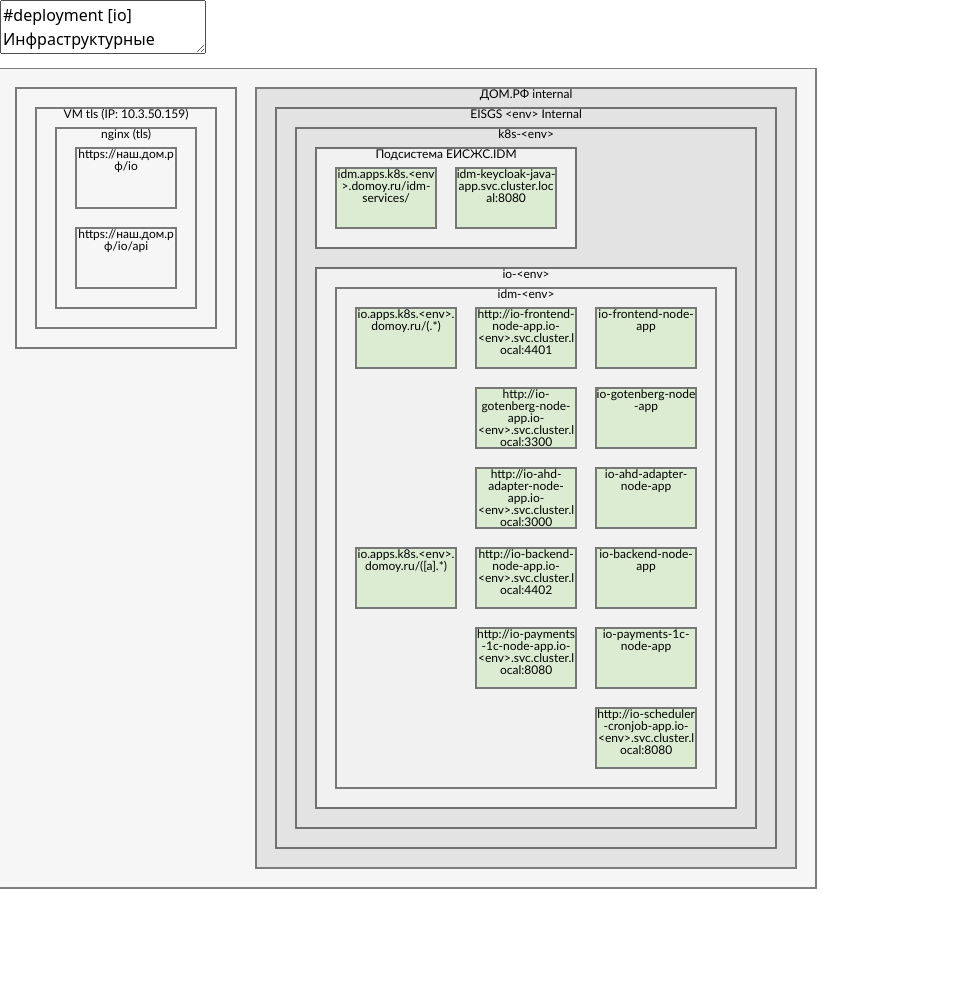
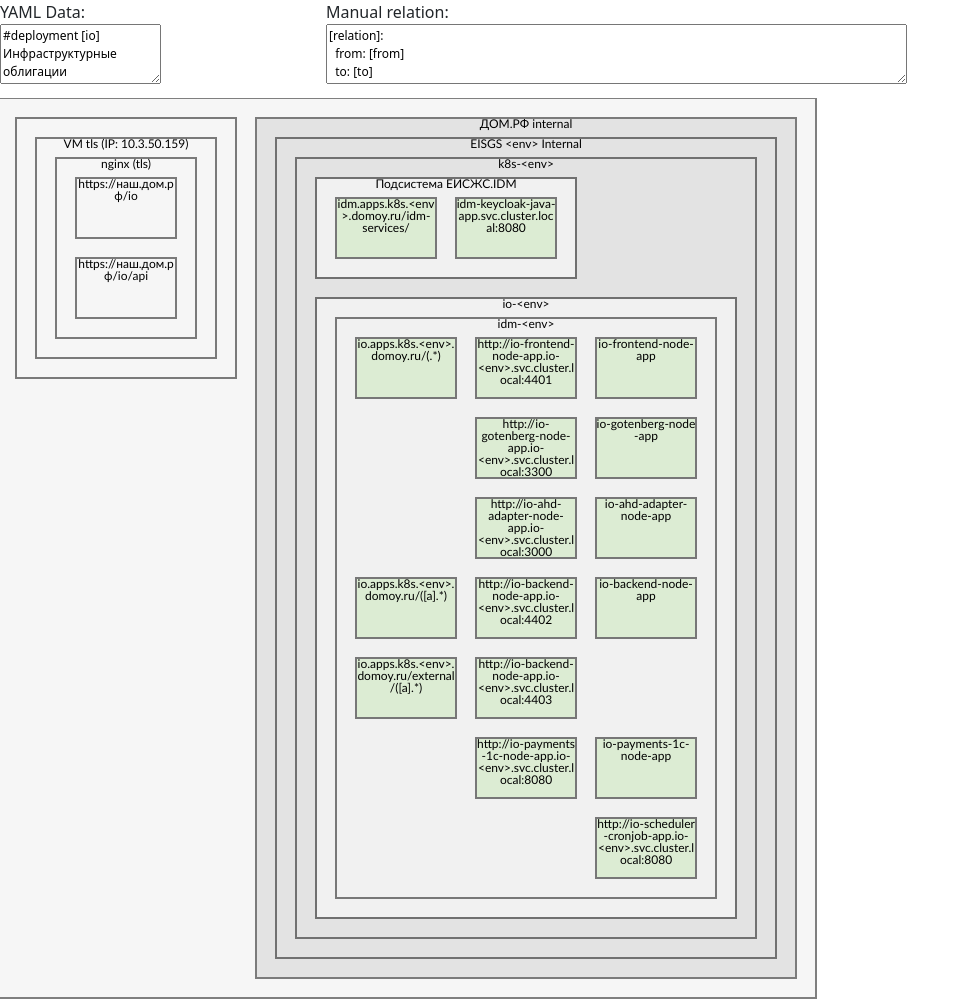
Before and after one commit to Mirovan/yaml-chart, a website built with webpack: page frontend/index.html in a window 1280 px wide. Shown: the whole page, without its empty margins (0-970 px from the left). Built offline with nearby package versions, Linux system fonts and the light colour scheme; what heap-js would draw is missing.

Commit message:
При нажатии на объекты в textarea формируется yaml со связью между объектами

```diff
--- a/frontend/index.html
+++ b/frontend/index.html
@@ -11,9 +11,16 @@
 
 <div class="group">
     <div class="row">
-        <div id="left-panel" class="col-1">
-            <textarea id="yaml-text">
-            </textarea>
+        <div id="left-panel" class="col-2">
+            YAML Data:
+            <br />
+            <textarea id="yaml-text" style="font-size: 12px;" rows="3"></textarea>
+        </div>
+        <div class="col-1"></div>
+        <div class="col-3">
+            Manual relation:
+            <br />
+            <textarea id="manual-relation-text" style="font-size: 12px;" rows="3" cols="80"></textarea>
         </div>
     </div>
     <div class="row">
--- a/frontend/src/box.js
+++ b/frontend/src/box.js
@@ -1,5 +1,6 @@
 import * as Func from "./functions";
 import Konva from "konva";
+import {updateManualRelation} from "./manual-relation.js";
 
 const defaultBoxWidth = 100;
 const defaultBoxHeight = 60;
@@ -184,11 +185,11 @@
         draggable: false,
         opacity: 0.5,
     });
-    rect.setAttr('id', object.id);
-    rect.setAttr('name', object.name);
-    rect.on('click', function () {
-        console.log("ID:", rect.getAttr("id"), "| Name:", rect.getAttr("name"));
-    });
+    // rect.setAttr('id', object.id);
+    // rect.setAttr('name', object.name);
+    // rect.on('click', function () {
+    //     console.log("ID:", rect.getAttr("id"), "| Name:", rect.getAttr("name"));
+    // });
     canvasLayer.add(rect);
 
     const text = new Konva.Text({
@@ -201,10 +202,9 @@
         fontFamily: 'Calibri',
         align: 'center',
     });
-    text.setAttr('id', object.id);
-    text.setAttr('name', object.name);;
     text.on('click', function () {
-        console.log("ID:", rect.getAttr("id"), "| Name:", rect.getAttr("name"));
+        console.log("ID:", object.id, "| Name:", object.name);
+        updateManualRelation(object.id);
     });
     canvasLayer.add(text);
 
--- a/frontend/src/entry.js
+++ b/frontend/src/entry.js
@@ -4,6 +4,7 @@
 import YAML from 'yaml';
 import * as Box from "./box.js";
 import * as Relation from "./relation.js";
+import {initManualRelation} from "./manual-relation.js";
 
 /**********************************************************************************/
 let stage;
@@ -26,6 +27,7 @@
     // fetch('http://localhost:3000/test6.yaml')
         .then(response => response.text())
         .then(response => {
+            initManualRelation();
             document.getElementById("yaml-text").innerHTML = response;
             // const yamlData = YAML.parse(document.getElementById("yaml-text").value);
 
--- /dev/null
+++ b/frontend/src/manual-relation.js
@@ -0,0 +1,29 @@
+import * as Func from "./functions";
+
+const relationText = "[relation]:\n  from: [from]\n  to: [to]";
+
+let from;
+let to;
+
+export function initManualRelation() {
+    document.getElementById("manual-relation-text").innerHTML = relationText;
+}
+
+
+export function updateManualRelation(objectId) {
+    if (Func.isNull(from)) {
+        from = objectId;
+        let text = relationText.replace("[from]", from);
+        document.getElementById("manual-relation-text").innerHTML = text;
+        return;
+    }
+    if (Func.isNull(to)) {
+        to = objectId;
+        let text = relationText.replace("[from]", from);
+        text = text.replace("[to]", to);
+        text = text.replace("[relation]", from + "-" + to);
+        document.getElementById("manual-relation-text").innerHTML = text;
+        from = null;
+        to = null;
+    }
+}
--- a/frontend/test/work/io.yaml
+++ b/frontend/test/work/io.yaml
@@ -37,7 +37,7 @@
                       color: "#c9e7b7"
                       type: box
                       name: idm.apps.k8s.<env>.domoy.ru/idm-services/
-                    bbb:
+                    idm-keycloak-java-app-svc:
                       color: "#c9e7b7"
                       type: box
                       name: idm-keycloak-java-app.svc.cluster.local:8080
@@ -56,65 +56,76 @@
                               color: "#c9e7b7"
                               type: box
                               name: io.apps.k8s.<env>.domoy.ru/(.*)
-                            bbb1:
+                            io-frontend-node-app-service:
                               color: "#c9e7b7"
                               type: box
                               name: http://io-frontend-node-app.io-<env>.svc.cluster.local:4401
-                            ccc1:
+                            io-frontend-node-app-deployment:
                               color: "#c9e7b7"
                               type: box
                               name: io-frontend-node-app
                         io-group-gotenberg:
                           border: none
                           objects:
-                            bbb2:
+                            io-gotenberg-node-app-service:
                               marginX: 120
                               marginY: 0
                               color: "#c9e7b7"
                               type: box
                               name: http://io-gotenberg-node-app.io-<env>.svc.cluster.local:3300
-                            ccc2:
+                            io-gotenberg-node-app-deployment:
                               color: "#c9e7b7"
                               type: box
                               name: io-gotenberg-node-app
                         io-group-ahd-node-adapter:
                           border: none
                           objects:
-                            bbb3:
+                            io-ahd-adapter-node-app-svc:
                               marginX: 120
                               marginY: 0
                               color: "#c9e7b7"
                               type: box
                               name: http://io-ahd-adapter-node-app.io-<env>.svc.cluster.local:3000
-                            ccc3:
+                            io-ahd-adapter-node-app-dpl:
                               color: "#c9e7b7"
                               type: box
                               name: io-ahd-adapter-node-app
-                        io-group-backend-node-app:
+                        io-group-backend-node-app-1:
                           border: none
                           objects:
                             io-ingress-2:
                               color: "#c9e7b7"
                               type: box
                               name: io.apps.k8s.<env>.domoy.ru/([a].*)
-                            bbb4:
+                            io-backend-node-app-service-1:
                               color: "#c9e7b7"
                               type: box
                               name: http://io-backend-node-app.io-<env>.svc.cluster.local:4402
-                            ccc4:
+                            io-backend-node-app-deployment:
                               color: "#c9e7b7"
                               type: box
                               name: io-backend-node-app
+                        io-group-backend-node-app-2:
+                          border: none
+                          objects:
+                            io-ingress-3:
+                              color: "#c9e7b7"
+                              type: box
+                              name: io.apps.k8s.<env>.domoy.ru/external/([a].*)
+                            io-backend-node-app-service-2:
+                              color: "#c9e7b7"
+                              type: box
+                              name: http://io-backend-node-app.io-<env>.svc.cluster.local:4403
                         io-group-1c-payments:
                           border: none
                           objects:
-                            bbb5:
+                            io-payments-1c-node-app-svc:
                               marginX: 120
                               marginY: 0
                               color: "#c9e7b7"
                               type: box
                               name: http://io-payments-1c-node-app.io-<env>.svc.cluster.local:8080
-                            ccc5:
+                            io-payments-1c-node-app-dpl:
                               color: "#c9e7b7"
                               type: box
                               name: io-payments-1c-node-app
@@ -136,13 +147,42 @@
     from: io-endpoint-1
     to: io-ingress-1
 
-  #services and deployments
-#  aaa1-bbb1:
-#    from: aaa1
-#    to: bbb1
-#  ссс1-bbb1:
-#    from: ccc1
-#    to: bbb1
-#  ccc2-bbb2:
-#    from: ccc2
-#    to: bbb2
+  io-ingress-1-io-frontend-node-app-service:
+    from: io-ingress-1
+    to: io-frontend-node-app-service
+  io-frontend-node-app-deployment-io-frontend-node-app-service:
+    from: io-frontend-node-app-deployment
+    to: io-frontend-node-app-service
+
+  io-gotenberg-node-app-deployment-io-gotenberg-node-app-service:
+    from: io-gotenberg-node-app-deployment
+    to: io-gotenberg-node-app-service
+
+  io-ahd-adapter-node-app-dpl-io-ahd-adapter-node-app-svc:
+    from: io-ahd-adapter-node-app-dpl
+    to: io-ahd-adapter-node-app-svc
+
+  io-endpoint-2-io-ingress-2:
+    from: io-endpoint-2
+    to: io-ingress-2
+  io-ingress-2-io-backend-node-app-service-1:
+    from: io-ingress-2
+    to: io-backend-node-app-service-1
+  io-backend-node-app-deployment-io-backend-node-app-service-1:
+    from: io-backend-node-app-deployment
+    to: io-backend-node-app-service-1
+
+  io-ingress-3-io-backend-node-app-service-2:
+    from: io-ingress-3
+    to: io-backend-node-app-service-2
+  io-backend-node-app-deployment-io-backend-node-app-service-2:
+    from: io-backend-node-app-deployment
+    to: io-backend-node-app-service-2
+
+  io-payments-1c-node-app-dpl-io-payments-1c-node-app-svc:
+    from: io-payments-1c-node-app-dpl
+    to: io-payments-1c-node-app-svc
+
+  io-backend-node-app-deployment-io-gotenberg-node-app-service:
+    from: io-backend-node-app-deployment
+    to: io-gotenberg-node-app-service
```
